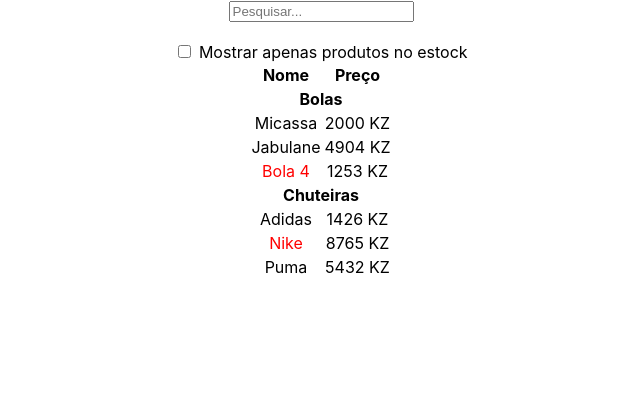
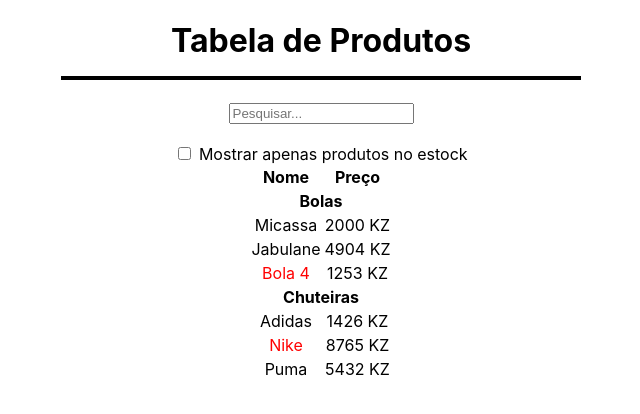
Before and after one commit to Gilpac/Tabela_Produtos, a React (Create React App) app: page / in a window 1280 px wide. Shown: the top 414 px of the page, without its empty margins (319-959 px from the left). Built offline with nearby package versions, Linux system fonts and the light colour scheme.

Commit message:
Adicionei um texto e uma linha por cima da tabela

```diff
--- a/src/App.css
+++ b/src/App.css
@@ -47,3 +47,15 @@
   border-width: medium;
   border-color: #282c34;
 }
+
+h1{
+  text-align: center;
+}
+hr{
+  border-width: medium;
+  border-width: 2px;
+  border-style: solid;
+  border-color: #000;
+  margin-left: 380px;
+  margin-right: 380px;
+}
--- a/src/App.js
+++ b/src/App.js
@@ -102,7 +102,12 @@
 
 function App() {
 
-  return <FilterableProductTable products={PRODUCTS} />;
+  return (
+    <>
+    <h1>Tabela de Produtos<hr/></h1>
+    <FilterableProductTable products={PRODUCTS} />
+    </>
+  );
 
 }
 
```
